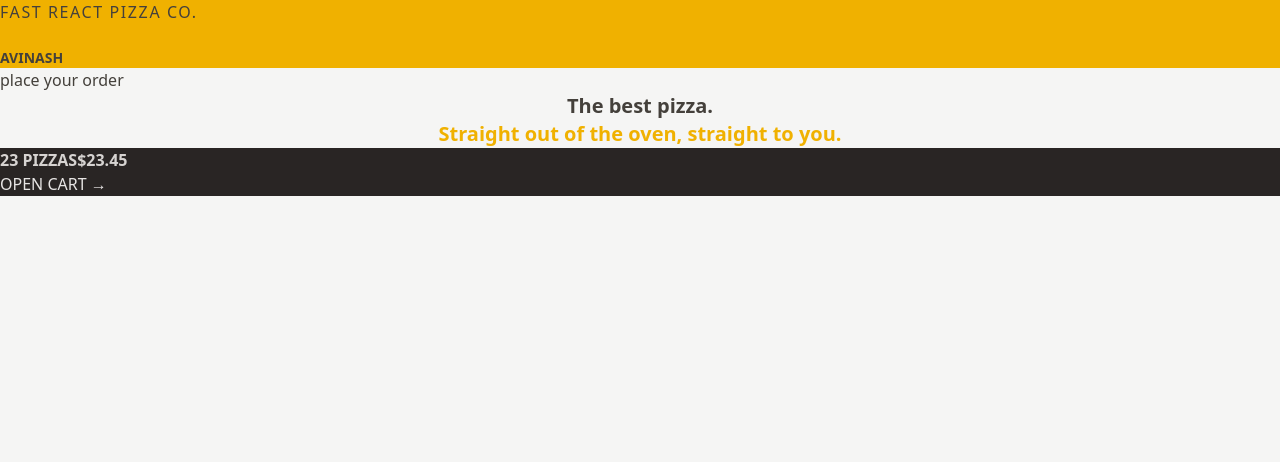
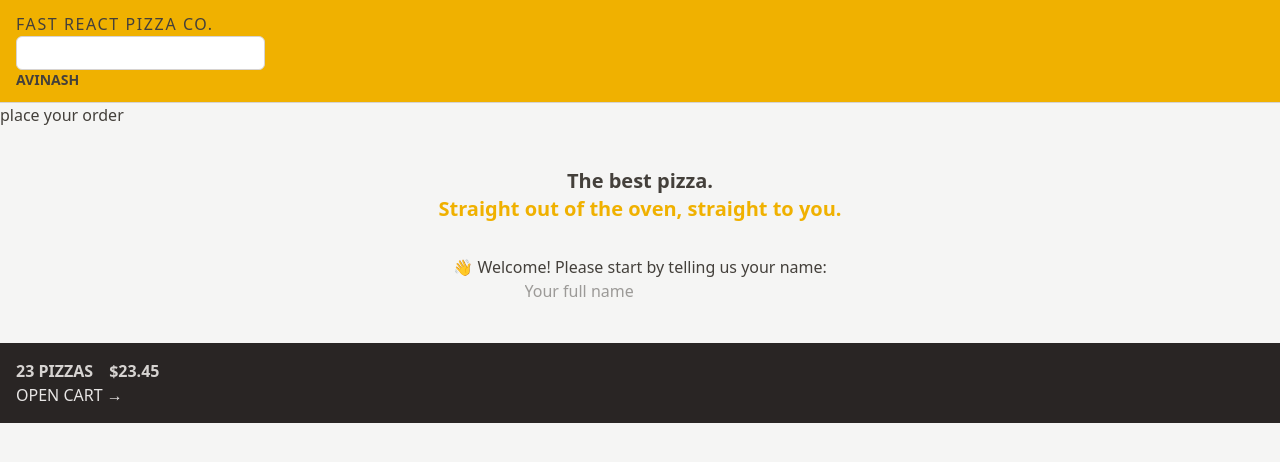
Before and after one commit to AAvi09/fast-react-pizza, a React (Vite) app: page / in a window 1280 px wide. Shown: the top 462 px of the page. Built offline with nearby package versions, Linux system fonts and the light colour scheme.

Commit message:
feat: enhance CartOverview, SearchOrder, Header, and Home components with improved styles and layout

```diff
--- a/src/features/cart/CartOverview.jsx
+++ b/src/features/cart/CartOverview.jsx
@@ -2,8 +2,8 @@ import { Link } from "react-router-dom";
 
 function CartOverview() {
   return (
-    <div className="bg-stone-800 text-stone-200 uppercase">
-      <p className="font-semibold text-stone-300">
+    <div className="bg-stone-800 text-stone-200 uppercase p-4">
+      <p className="font-semibold text-stone-300 space-x-4">
         <span>23 pizzas</span>
         <span>$23.45</span>
       </p>
--- a/src/features/order/SearchOrder.jsx
+++ b/src/features/order/SearchOrder.jsx
@@ -17,6 +17,7 @@ const Searchorder = () => {
         placeholder="Search order #"
         value={query}
         onChange={(e) => setQuery(e.target.value)}
+        className="bg-white border border-stone-300 rounded-md px-2 py-1 focus:outline-none focus:ring-2 focus:ring-violet-500 focus:border-transparent"
       />
     </form>
   );
--- a/src/ui/Header.jsx
+++ b/src/ui/Header.jsx
@@ -5,7 +5,7 @@ import Username from "../features/user/UserName";
 
 const Header = () => {
   return (
-    <header className="bg-yellow-500 uppercase ">
+    <header className="bg-yellow-500 px-4 py-3 uppercase border-b border-stone-300">
       <Link to="/" className="tracking-widest">
         Fast React Pizza Co.
       </Link>
--- a/src/ui/Home.jsx
+++ b/src/ui/Home.jsx
@@ -1,13 +1,16 @@
+import CreateUser from "../features/user/CreateUser";
+
 function Home() {
   return (
-    <div>
-      <h1 className="text-center text-xl font-semibold ">
+    <div className="my-10 text-center">
+      <h1 className="mb-8  text-xl font-semibold ">
         The best pizza.
         <br />
         <span className="text-yellow-500">
           Straight out of the oven, straight to you.
         </span>
       </h1>
+      <CreateUser />
     </div>
   );
 }
```
